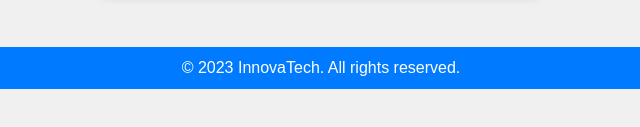
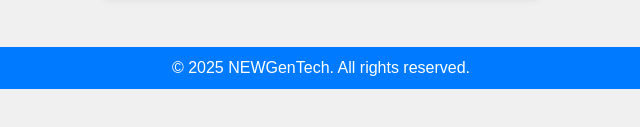
Before and after one commit to katrate/elite-session-0, a plain HTML site: page contact.html in a window 1280 px wide. Shown: the part 497-624 px from the top of the page, 319-959 px from the left. Drawn offline with Linux system fonts and the light colour scheme.

Commit message:
Update contact.html

```diff
--- a/contact.html
+++ b/contact.html
@@ -1,9 +1,6 @@
 <!DOCTYPE html>
-<html lang="en">
 <head>
-  <meta charset="UTF-8" />
-  <meta name="viewport" content="width=device-width, initial-scale=1" />
-  <title>InnovaTech - Contact</title>
+  <title>NEWGenTech - Contact</title>
   <style>
     body {
       font-family: Arial, sans-serif;
@@ -105,7 +102,7 @@
     </form>
   </main>
   <footer>
-    &copy; 2023 InnovaTech. All rights reserved.
+    &copy; 2025 NEWGenTech. All rights reserved.
   </footer>
 
   <script>
```
